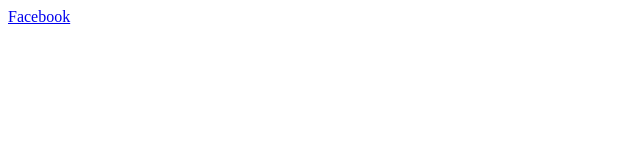
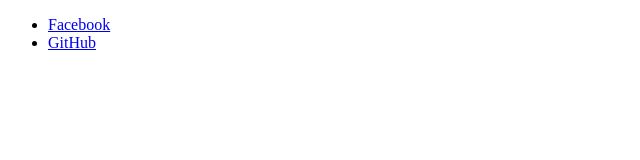
Before and after one commit to quintal16/GIT-AzulSchool, a plain HTML site: page index.html in a window 1280 px wide. Shown: the whole page, without its empty margins (0-640 px from the left). Drawn offline with Linux system fonts and the light colour scheme.

Commit message:
Modififield footer HTML

```diff
--- a/index.html
+++ b/index.html
@@ -7,6 +7,14 @@
     <title>Mi pagina web</title>
 </head>
 <body>
-  <footer><a href="https://www.facebook.com/carlos.quintal.14203/">Facebook</a></footer>
+  <footer>
+    <ul>
+      <li><a href="https://www.facebook.com/carlos.quintal.14203/">Facebook</a></li>
+      <li><a href="https://github.com/quintal16">GitHub</a></li>
+
+    </ul>
+
+  </footer>
+
 </body>
 </html>
```
